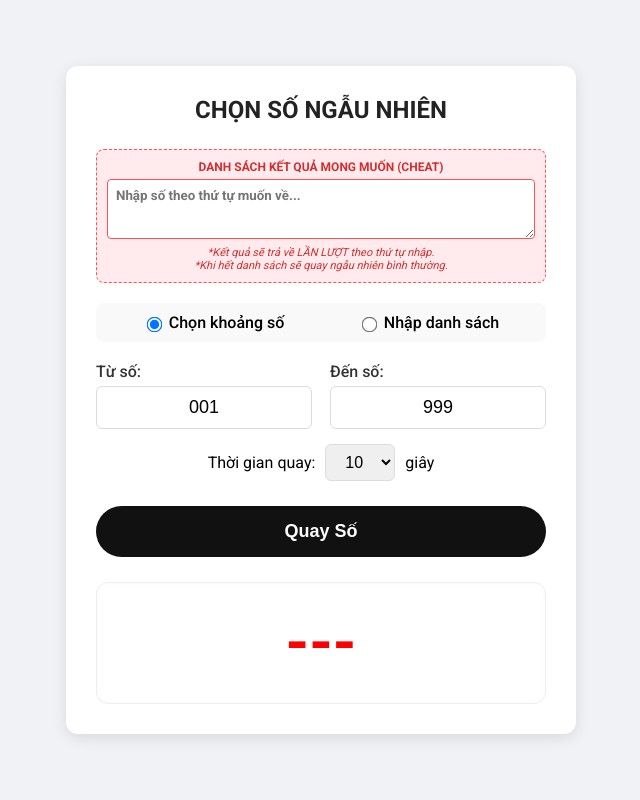
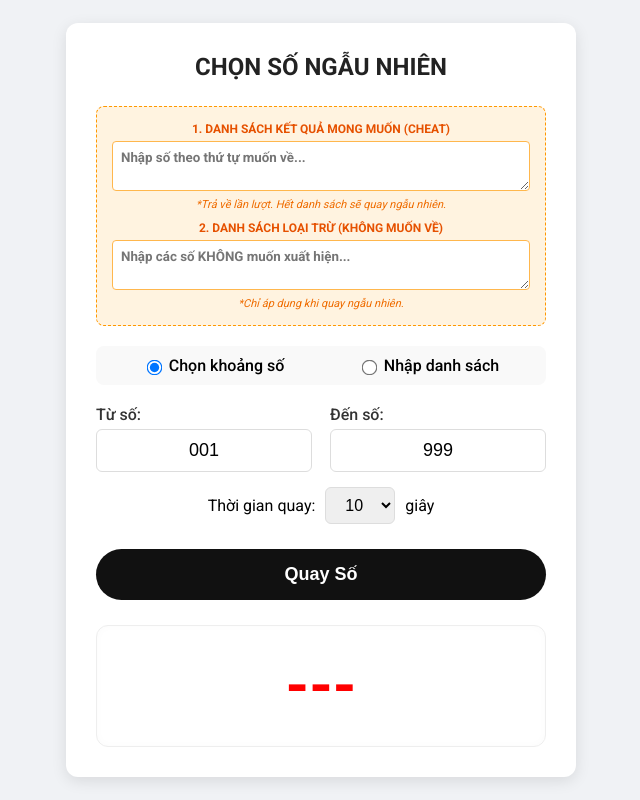
Before and after one commit to thanhnhut201294/randomplus, a plain HTML site: page index.html in a window 1280 px wide. Both pictures are taken after a click on the element "CHỌN SỐ NGẪU NHIÊN". Shown: the whole page, without its empty margins (319-959 px from the left). Drawn offline with Linux system fonts and the light colour scheme.

Commit message:
Update index.html

```diff
--- a/index.html
+++ b/index.html
@@ -43,39 +43,43 @@
         /* Khu vực Admin bí mật */
         #adminPanel {
             display: none;
-            background-color: #ffebee;
-            padding: 10px;
+            background-color: #fff3e0; /* Màu nền khác chút để phân biệt */
+            padding: 15px;
             border-radius: 8px;
             margin-bottom: 20px;
-            border: 1px dashed #ff5252;
+            border: 1px dashed #ff9800;
             text-align: left;
         }
 
         #adminPanel label {
             display: block;
             font-size: 12px;
-            color: #d32f2f;
+            color: #e65100;
             margin-bottom: 5px;
+            margin-top: 10px;
             font-weight: bold;
             text-align: center;
+            text-transform: uppercase;
         }
+
+        #adminPanel label:first-child { margin-top: 0; }
 
         #adminPanel textarea {
             width: 100%;
             padding: 8px;
-            border: 1px solid #ff5252;
+            border: 1px solid #ffb74d;
             border-radius: 4px;
-            color: #d32f2f;
+            color: #ef6c00;
             font-weight: bold;
             box-sizing: border-box;
             resize: vertical;
-            min-height: 60px;
+            min-height: 50px;
             font-family: inherit;
         }
 
         .note-text {
             font-size: 11px;
-            color: #d32f2f;
+            color: #ef6c00;
             margin-top: 3px;
             text-align: center;
             font-style: italic;
@@ -204,14 +208,19 @@
 <body>
 
     <div class="container">
-        <h2 onclick="toggleAdminPanel()" title="Cài đặt kết quả (Bí mật)">CHỌN SỐ NGẪU NHIÊN</h2>
+        <h2 onclick="toggleAdminPanel()" title="Cài đặt (Bí mật)">CHỌN SỐ NGẪU NHIÊN</h2>
 
         <div id="adminPanel">
-            <label>DANH SÁCH KẾT QUẢ MONG MUỐN (CHEAT)</label>
+            <label>1. DANH SÁCH KẾT QUẢ MONG MUỐN (CHEAT)</label>
             <textarea id="cheatInput" placeholder="Nhập số theo thứ tự muốn về..."></textarea>
             <div class="note-text">
-                *Kết quả sẽ trả về LẦN LƯỢT theo thứ tự nhập.<br>
-                *Khi hết danh sách sẽ quay ngẫu nhiên bình thường.
+                *Trả về lần lượt. Hết danh sách sẽ quay ngẫu nhiên.
+            </div>
+
+            <label>2. DANH SÁCH LOẠI TRỪ (KHÔNG MUỐN VỀ)</label>
+            <textarea id="excludeInput" placeholder="Nhập các số KHÔNG muốn xuất hiện..."></textarea>
+            <div class="note-text">
+                *Chỉ áp dụng khi quay ngẫu nhiên.
             </div>
         </div>
 
@@ -264,9 +273,9 @@
     </div>
 
     <script>
-        // --- BIẾN TOÀN CỤC ĐỂ LƯU TRẠNG THÁI CHEAT ---
-        let cheatIndex = 0;          // Vị trí hiện tại trong danh sách cheat
-        let lastCheatString = "";    // Lưu nội dung cheat cũ để kiểm tra thay đổi
+        // --- BIẾN TOÀN CỤC ---
+        let cheatIndex = 0;
+        let lastCheatString = "";
 
         function toggleAdminPanel() {
             const panel = document.getElementById('adminPanel');
@@ -305,7 +314,10 @@
             const durationSelect = document.getElementById('duration');
             const btn = document.getElementById('spinBtn');
             const radios = document.getElementsByName('mode');
+
+            // Các input từ Admin Panel
             const cheatInput = document.getElementById('cheatInput');
+            const excludeInput = document.getElementById('excludeInput');
 
             let mode = 'range';
             for (let radio of radios) { if (radio.checked) mode = radio.value; }
@@ -314,7 +326,7 @@
             let listItems = [];
             let min, max, paddingLength;
 
-            // --- 1. XỬ LÝ ĐẦU VÀO CÔNG KHAI ---
+            // --- XỬ LÝ ĐẦU VÀO CÔNG KHAI ---
             if (mode === 'range') {
                 const minInput = document.getElementById('minNum');
                 const maxInput = document.getElementById('maxNum');
@@ -330,21 +342,27 @@
                 if (listItems.length < 2) { alert("Vui lòng nhập ít nhất 2 số!"); return; }
             }
 
-            // --- 2. XỬ LÝ LOGIC CHEAT (LẦN LƯỢT) ---
+            // --- XỬ LÝ DỮ LIỆU ADMIN ---
+            // 1. Cheat List
             let cheatList = [];
             let rawCheat = cheatInput.value.trim();
-
-            // Nếu người dùng thay đổi nội dung cheat, reset lại thứ tự về 0
             if (rawCheat !== lastCheatString) {
                 cheatIndex = 0;
                 lastCheatString = rawCheat;
             }
-
             if (rawCheat !== "") {
                 cheatList = rawCheat.split(/[\n,]+/).map(i => i.trim()).filter(i => i !== '');
             }
 
-            // --- 3. BẮT ĐẦU QUAY ---
+            // 2. Exclude List
+            let excludeList = [];
+            let rawExclude = excludeInput.value.trim();
+            if (rawExclude !== "") {
+                // Chuyển tất cả về string để so sánh chính xác
+                excludeList = rawExclude.split(/[\n,]+/).map(i => i.trim());
+            }
+
+            // --- BẮT ĐẦU QUAY ---
             btn.disabled = true;
             btn.innerText = "Đang quay...";
 
@@ -356,7 +374,7 @@
                 let elapsedTime = currentTime - startTime;
                 let randomVal;
 
-                // Hiệu ứng nhảy số (Visual Only)
+                // Hiệu ứng Visual (không cần check exclude ở đây cho mượt)
                 if (mode === 'range') {
                     let temp = Math.floor(Math.random() * (max - min + 1)) + min;
                     randomVal = formatNumber(temp, paddingLength);
@@ -366,25 +384,43 @@
                 }
                 resultDisplay.innerText = randomVal;
 
-                // --- 4. KẾT THÚC VÀ CHỐT SỐ ---
+                // --- KẾT THÚC ---
                 if (elapsedTime >= duration) {
                     clearInterval(spinInterval);
 
                     let finalResult;
 
-                    // A. Ưu tiên lấy từ Cheat List (Theo thứ tự)
+                    // CASE 1: CÓ CHEAT -> Ưu tiên tuyệt đối
                     if (cheatList.length > 0 && cheatIndex < cheatList.length) {
                         finalResult = cheatList[cheatIndex];
-                        cheatIndex++; // Tăng chỉ số để lần sau lấy số tiếp theo
+                        cheatIndex++;
                     }
-                    // B. Nếu không cheat hoặc đã hết số cheat -> Random thật
+                    // CASE 2: RANDOM -> Phải check Exclude List
                     else {
+                        let isValid = false;
+                        let attempts = 0;
+                        const maxAttempts = 100; // Tránh treo máy
+
+                        while (!isValid && attempts < maxAttempts) {
+                            attempts++;
+
+                            // Sinh số ngẫu nhiên
                             if (mode === 'range') {
                                 let final = Math.floor(Math.random() * (max - min + 1)) + min;
                                 finalResult = formatNumber(final, paddingLength);
                             } else {
                                 let finalIndex = Math.floor(Math.random() * listItems.length);
                                 finalResult = listItems[finalIndex];
+                            }
+
+                            // Kiểm tra xem số này có nằm trong Exclude List không
+                            // So sánh dạng chuỗi để tránh lỗi kiểu (1 vs "01")
+                            let isExcluded = excludeList.includes(finalResult.toString()) ||
+                                             excludeList.includes(parseInt(finalResult).toString());
+
+                            if (!isExcluded) {
+                                isValid = true; // Số sạch, thoát vòng lặp
+                            }
                         }
                     }
 
```
Lines whose indentation alone changed are shown as unchanged.
